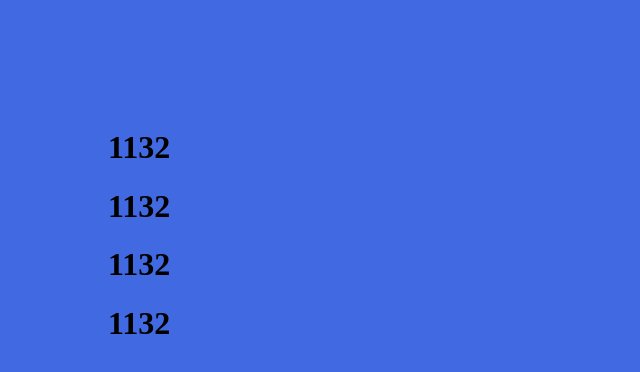
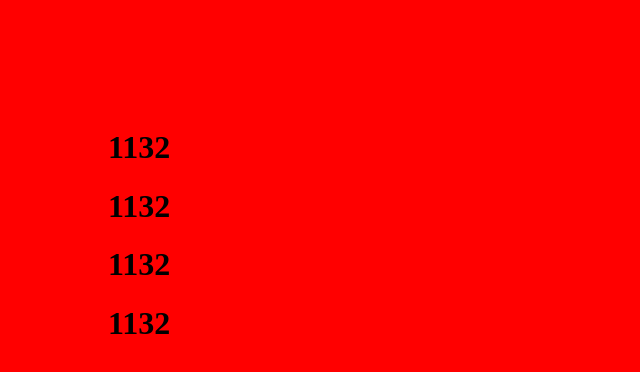
Before and after one commit to s4664588/git101, a plain HTML site: page index.html in a window 1280 px wide. Shown: the whole page, without its empty margins (0-640 px from the left). Drawn offline with Linux system fonts and the light colour scheme.

Commit message:
change bg

```diff
--- a/style.css
+++ b/style.css
@@ -1,5 +1,5 @@
 body{
     max-width: 1200px;
     padding: 100px;
-    background-color: royalblue;
+    background-color: red;
 }
```
